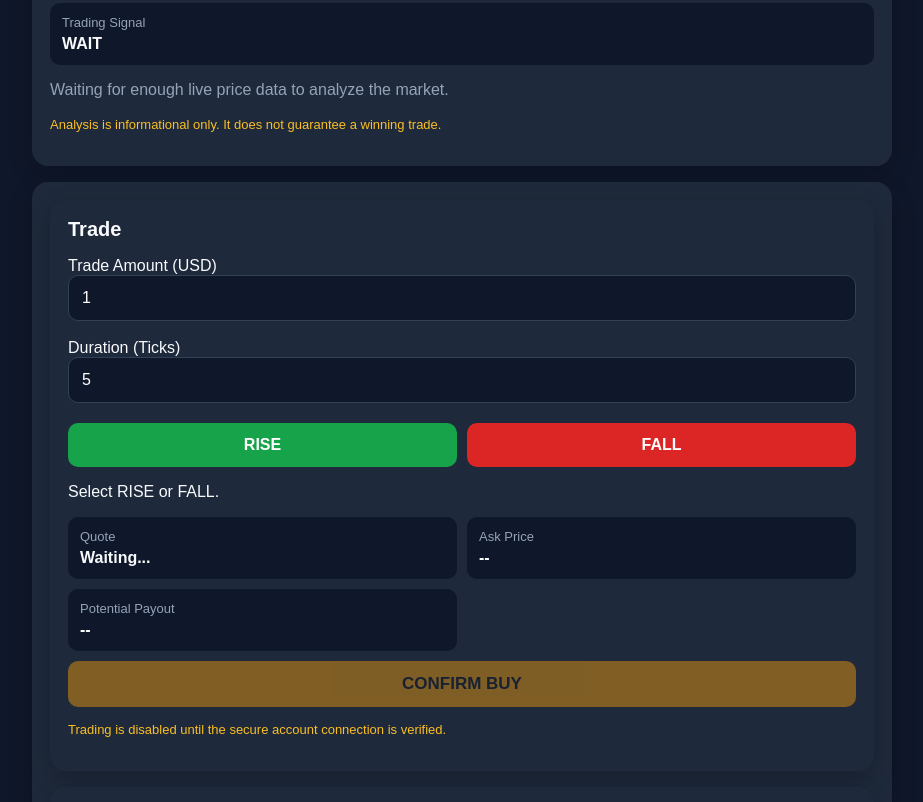
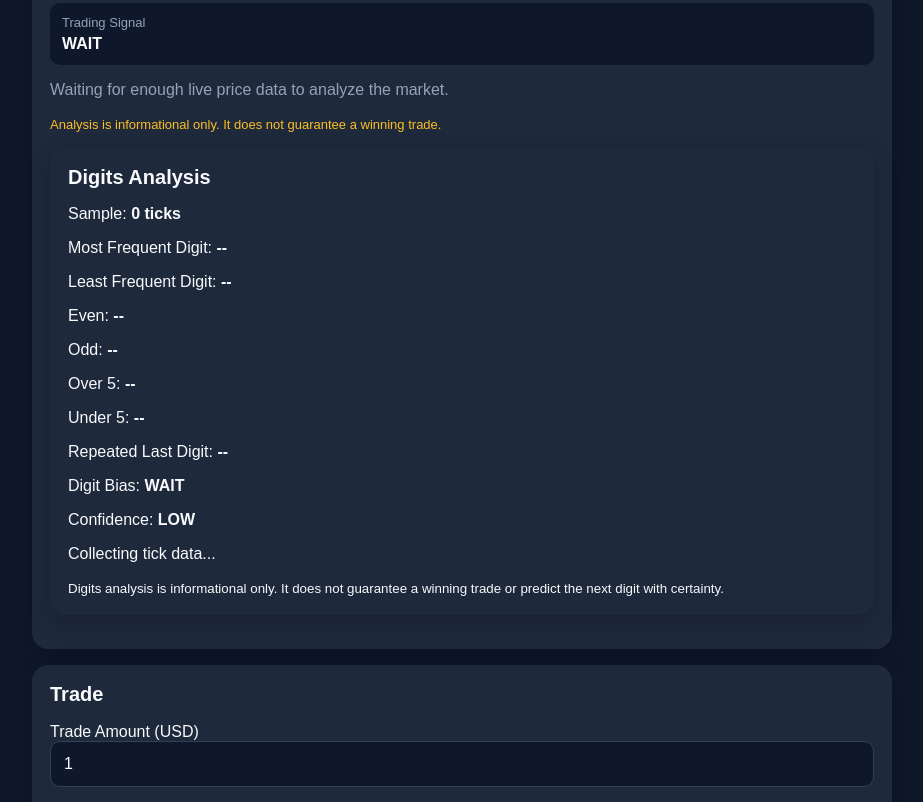
Before and after one commit to henry12-cloud/Deriv-trading-site-, a website: page index.html in a window 1280 px wide. Shown: the part 1845-2647 px from the top of the page, without its empty margins (178-1101 px from the left). Drawn offline with Linux system fonts and the light colour scheme; no server answers.

Commit message:
Implement Digits Analysis section in index.html
Added Digits Analysis section with various metrics.

```diff
--- a/index.html
+++ b/index.html
@@ -411,7 +411,6 @@ content="width=device-width, initial-scale=1.0"
     </button>
 
   </section>
-
 <!-- DEPOSIT --><section class="card">  <h2>💰 Deposit Funds</h2>  <p class="muted">
     Fund your Deriv account securely through Deriv.
   </p>  <div class="info-box"><span class="label">
@@ -441,6 +440,7 @@ onclick="window.open(
 DEPOSIT NOW
 
   </button></section>
+
   <!-- MARKETS -->
 
   <section class="card">
@@ -582,13 +582,74 @@ DEPOSIT NOW
       Analysis is informational only.
       It does not guarantee a winning trade.
     </p>
+<section class="card">
 
+  <h2>Digits Analysis</h2>
+
+  <p>
+    Sample:
+    <strong id="digitsSample">0 ticks</strong>
+  </p>
+
+  <p>
+    Most Frequent Digit:
+    <strong id="mostFrequentDigit">--</strong>
+  </p>
+
+  <p>
+    Least Frequent Digit:
+    <strong id="leastFrequentDigit">--</strong>
+  </p>
+
+  <p>
+    Even:
+    <strong id="evenPercentage">--</strong>
+  </p>
+
+  <p>
+    Odd:
+    <strong id="oddPercentage">--</strong>
+  </p>
+
+  <p>
+    Over 5:
+    <strong id="overFivePercentage">--</strong>
+  </p>
+
+  <p>
+    Under 5:
+    <strong id="underFivePercentage">--</strong>
+  </p>
+
+  <p>
+    Repeated Last Digit:
+    <strong id="repeatedDigit">--</strong>
+  </p>
+
+  <p>
+    Digit Bias:
+    <strong id="digitBias">WAIT</strong>
+  </p>
+
+  <p>
+    Confidence:
+    <strong id="digitConfidence">LOW</strong>
+  </p>
+
+  <p id="digitAnalysisMessage">
+    Collecting tick data...
+  </p>
+
+  <small>
+    Digits analysis is informational only. It does not guarantee
+    a winning trade or predict the next digit with certainty.
+  </small>
+
+</section>
   </section>
 
 
   <!-- TRADE -->
-
-  <section class="card">
 
   <section class="card">
 
@@ -815,4 +876,4 @@ DEPOSIT NOW
     src="/script.js"
     defer
   ></script></body>
-          </html>
+  </html>
```
